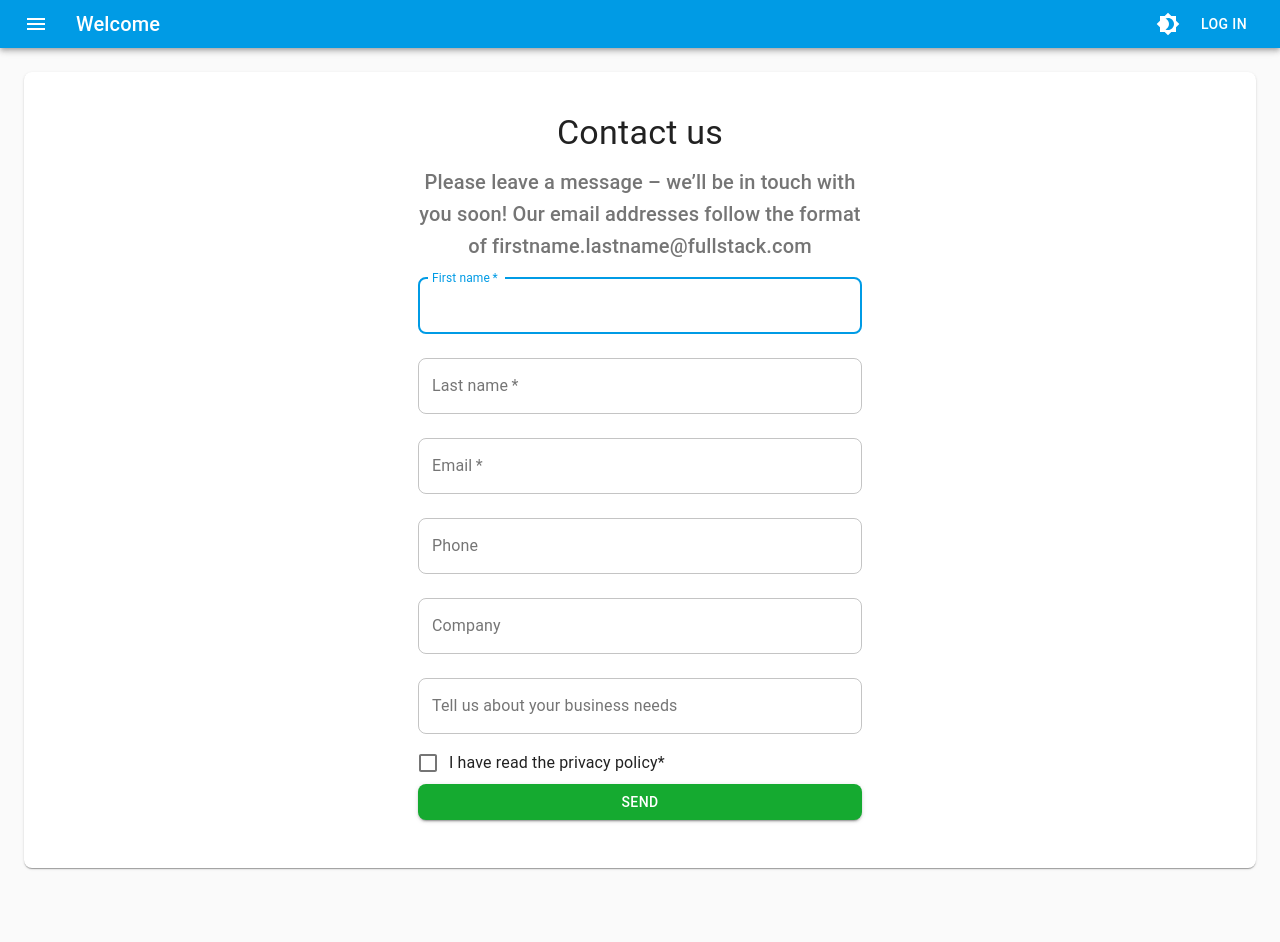
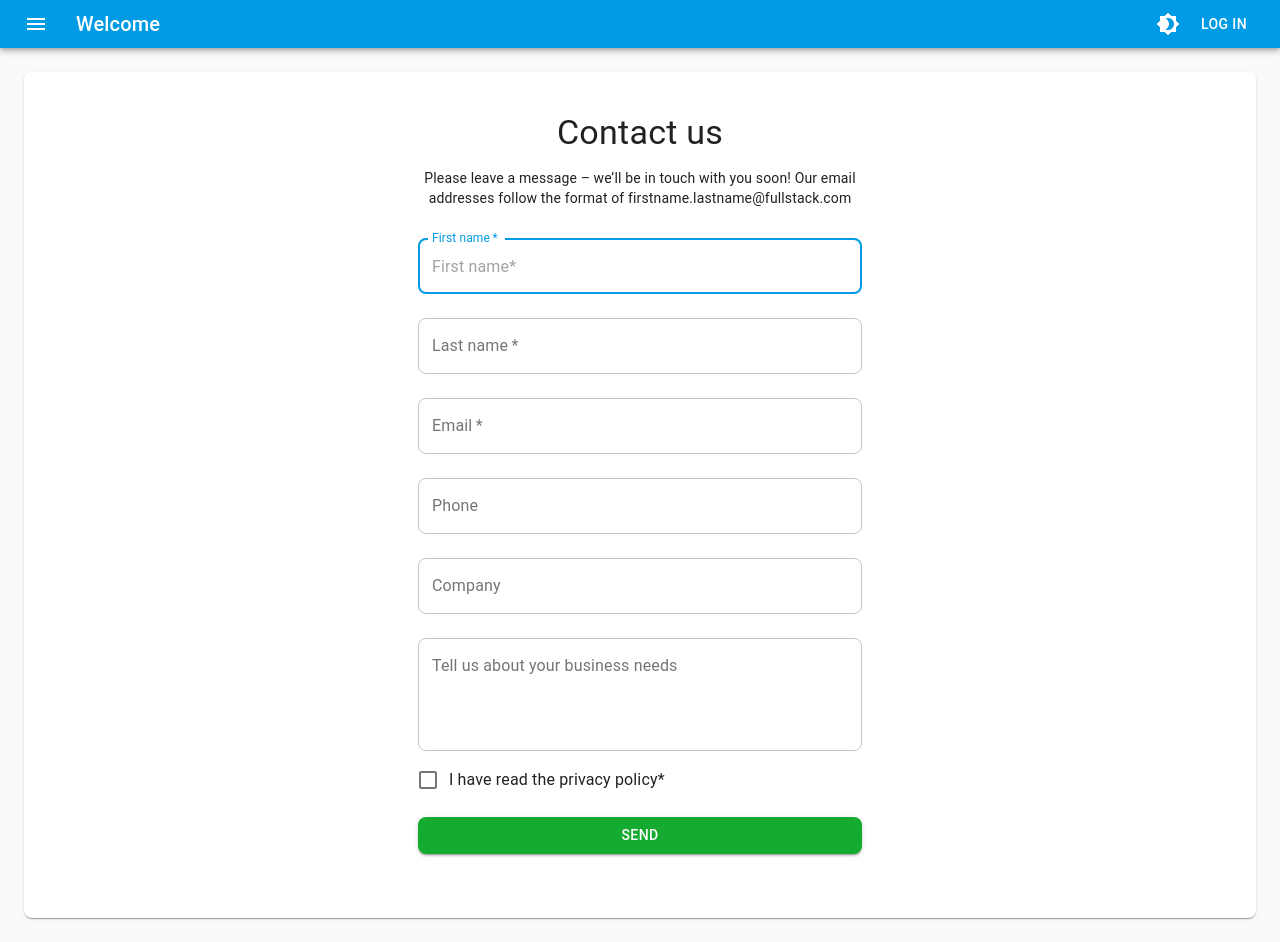
Before and after one commit to JonesTPG/fullstack-theme-base, a React (Create React App) app in the folder front-end/: page /contact-us in a window 1280 px wide. Before the commit the page ends 892 px from the top, so only its background shows below. Built offline with nearby package versions, Linux system fonts and the light colour scheme; no server answers; what apollo-cache-persist, apollo-link-ws would draw is missing.

Commit message:
Temporary dark theme fix. Updated sidenav icons in light theme. Login ui fix.

```diff
--- a/front-end/src/components/contact/ContactForm.jsx
+++ b/front-end/src/components/contact/ContactForm.jsx
@@ -15,8 +15,19 @@ import { useMutation } from '@apollo/react-hooks';
 import useField from '../../hooks/input';
 
 const useStyles = makeStyles(theme => ({
+  root: {
+    '& .MuiInputBase-input:focus': {
+      borderColor: '#f50057'
+    }
+  },
   heroContent: {
     padding: theme.spacing(3, 0, 3)
+  },
+  submit: {
+    margin: theme.spacing(2, 0, 2)
+  },
+  inputFocused: {
+    backgroundColor: '#f0f0f0'
   }
 }));
 
@@ -84,8 +95,8 @@ const ContactForm = () => {
                 >
                   Contact us
                 </Typography>
-                <Typography
-                  variant="h6"
+                <p
+                  variant="h5"
                   align="center"
                   color="textSecondary"
                   component="p"
@@ -93,9 +104,11 @@ const ContactForm = () => {
                   Please leave a message – we’ll be in touch with you soon! Our
                   email addresses follow the format of
                   firstname.lastname@fullstack.com
-                </Typography>
+                </p>
                 <TextField
+                  className={classes.root}
                   required
+                  placeholder="First name*"
                   data-cy="firstName"
                   variant="outlined"
                   margin="normal"
@@ -108,6 +121,7 @@ const ContactForm = () => {
                   {...firstName.inputprops()}
                 />
                 <TextField
+                  placeholder="Last name*"
                   required
                   data-cy="lastName"
                   variant="outlined"
@@ -119,6 +133,7 @@ const ContactForm = () => {
                   {...lastName.inputprops()}
                 />
                 <TextField
+                  placeholder="Email*"
                   required
                   data-cy="email"
                   variant="outlined"
@@ -129,7 +144,9 @@ const ContactForm = () => {
                   id="email"
                   {...email.inputprops()}
                 />
+
                 <TextField
+                  placeholder="Phone"
                   data-cy="phone"
                   variant="outlined"
                   margin="normal"
@@ -141,6 +158,7 @@ const ContactForm = () => {
                 />
                 <TextField
                   data-cy="company"
+                  placeholder="Company"
                   variant="outlined"
                   margin="normal"
                   fullWidth
@@ -150,6 +168,7 @@ const ContactForm = () => {
                   {...company.inputprops()}
                 />
                 <TextField
+                  rows="4"
                   data-cy="message"
                   label="Tell us about your business needs"
                   id="filled-textarea"
@@ -178,6 +197,7 @@ const ContactForm = () => {
                   variant="contained"
                   color="secondary"
                   onClick={handleSubmit}
+                  className={classes.submit}
                 >
                   Send
                 </Button>
--- a/front-end/src/components/login/Login.jsx
+++ b/front-end/src/components/login/Login.jsx
@@ -121,10 +121,10 @@ const Login = props => {
           />
           <Button
             data-cy="signIn"
+            fullWidth
             type="submit"
-            fullWidth
-            color="primary"
             variant="contained"
+            color="secondary"
             className={classes.submit}
           >
             Sign In
--- a/front-end/src/components/main/Main.jsx
+++ b/front-end/src/components/main/Main.jsx
@@ -169,26 +169,26 @@ const Main = ({ classes, ...props }) => {
         <List disablePadding className={classes.list}>
           <ListItem button onClick={() => props.history.push('/')}>
             <ListItemIcon>
-              <HomeIcon />
+              <HomeIcon className={classes.sidenavIcon} />
             </ListItemIcon>
             <ListItemText primary="Home" />
           </ListItem>
           <ListItem button onClick={() => props.history.push('/feedback')}>
             <ListItemIcon>
-              <MailIcon />
+              <MailIcon className={classes.sidenavIcon} />
             </ListItemIcon>
             <ListItemText primary="Give Feedback" />
           </ListItem>
           <ListItem button onClick={() => props.history.push('/contact-us')}>
             <ListItemIcon>
-              <InboxIcon />
+              <InboxIcon className={classes.sidenavIcon} />
             </ListItemIcon>
             <ListItemText primary="Contact Us" />
           </ListItem>
           <Divider />
           <ListItem button onClick={handleAuthClick}>
             <ListItemIcon>
-              <ExitToAppIcon></ExitToAppIcon>
+              <ExitToAppIcon className={classes.sidenavIcon} />
             </ListItemIcon>
 
             <ListItemText primary={token ? 'Log Out' : 'Log In'} />
--- a/front-end/src/components/main/MainStyles.js
+++ b/front-end/src/components/main/MainStyles.js
@@ -66,6 +66,9 @@ const MainStyles = theme => ({
   chevronLeftButton: {
     backgroundColor: theme.palette.primary.main,
     color: theme.palette.primary.contrastText
+  },
+  sidenavIcon: {
+    color: '#e1e1e1'
   }
 });
 
```
Also changed, not shown: 1 other file (tests, documents, lock files or other folders).
